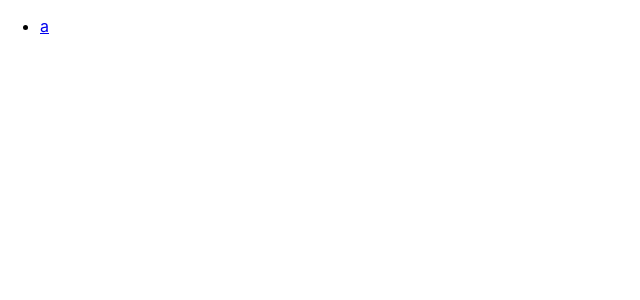
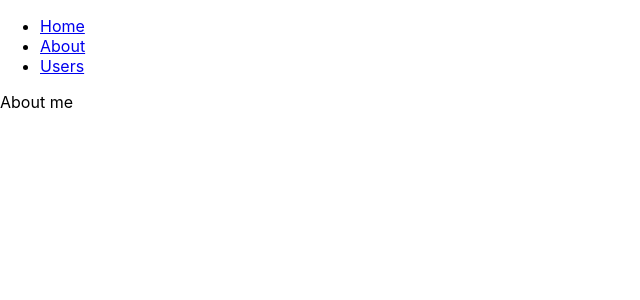
Before and after one commit to sobresaliente/my_notes, a React (Create React App) app in the folder frontend/: page /about in a window 1280 px wide. Shown: the top 300 px of the page, without its empty margins (0-640 px from the left). Built offline with nearby package versions, Linux system fonts and the light colour scheme.

Commit message:
Implement react router v6

```diff
--- a/frontend/package.json
+++ b/frontend/package.json
@@ -12,6 +12,7 @@
     "@types/react-dom": "^18.0.8",
     "react": "^18.2.0",
     "react-dom": "^18.2.0",
+    "react-router-dom": "^6.4.2",
     "react-scripts": "5.0.1",
     "typescript": "^4.8.4",
     "web-vitals": "^2.1.4"
--- a/frontend/src/UI/Header/Header.tsx
+++ b/frontend/src/UI/Header/Header.tsx
@@ -1,14 +1,36 @@
 import React from 'react';
+import {
+    BrowserRouter as Router,
+    Route,
+    Link, Routes
+} from "react-router-dom";
+import About from "../../pages/About/About";
 
 const Header = () => {
     return (
+        <Router>
             <header>
                 <nav>
                     <ul>
-                    <li><a href="#">a</a></li>
+                        <li>
+                            <Link to="/">Home</Link>
+                        </li>
+                        <li>
+                            <Link to="/about">About</Link>
+                        </li>
+                        <li>
+                            <Link to="/users">Users</Link>
+                        </li>
                     </ul>
                 </nav>
+
+
+                <Routes>
+                    <Route path="/about" element={<About />}>
+                    </Route>
+                </Routes>
             </header>
+        </Router>
     );
 };
 
--- /dev/null
+++ b/frontend/src/pages/About/About.tsx
@@ -0,0 +1,11 @@
+import React from 'react';
+
+const About = () => {
+    return (
+        <div>
+            About me
+        </div>
+    );
+};
+
+export default About;
```
Also changed, not shown: frontend/src/App.tsx (+3 -4 lines), 2 other files (tests, documents, lock files or other folders). Lines whose indentation alone changed are shown as unchanged.
